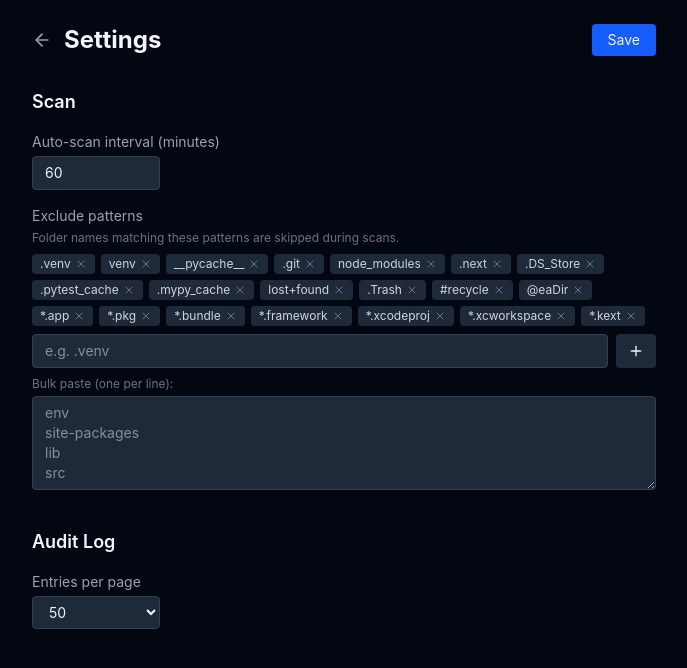
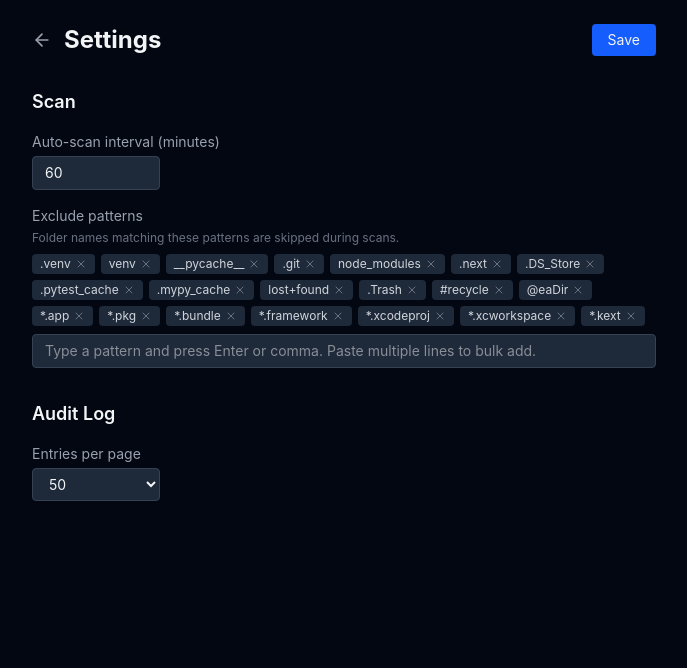
Before and after one commit to Piero24/claude-swiss-army-knife, a Next.js app in the folder mcp-webui/: page /settings in a window 1280 px wide. Shown: the top 668 px of the page, without its empty margins (296-983 px from the left). Built offline with nearby package versions, Linux system fonts and the light colour scheme.

Commit message:
fix: merge single and bulk exclude pattern inputs into one tag input (#117) (#136)

```diff
--- a/mcp-webui/src/app/settings/page.tsx
+++ b/mcp-webui/src/app/settings/page.tsx
@@ -7,7 +7,7 @@ import type { ServerConfig } from "@/lib/types";
 import { getServers } from "@/lib/servers";
 import type { ServerMeta } from "@/lib/servers";
 import { toast } from "sonner";
-import { Plus, X } from "lucide-react";
+import { X } from "lucide-react";
 import PageHeader from "@/components/PageHeader";
 import Toggle from "@/components/Toggle";
 
@@ -24,7 +24,7 @@ export default function SettingsPage() {
   const [serverConfigs, setServerConfigs] = useState<Record<string, ServerConfig>>({});
   const [loading, setLoading] = useState(true);
   const [saving, setSaving] = useState(false);
-  const [newExclude, setNewExclude] = useState("");
+  const [excludeInput, setExcludeInput] = useState("");
 
   useEffect(() => {
     Promise.all([
@@ -80,14 +80,18 @@ export default function SettingsPage() {
     return { paths: true, commands: true, tools: true, audit: true, ...(ui?.sections || {}) };
   }
 
-  function addExclude() {
-    if (!settings || !newExclude.trim()) return;
-    if (settings.scan.excludePatterns.includes(newExclude.trim())) return;
+  function addExcludeTag() {
+    if (!settings) return;
+    const value = excludeInput.trim().replace(/,$/, "");
+    if (!value || settings.scan.excludePatterns.includes(value)) {
+      setExcludeInput("");
+      return;
+    }
     setSettings({
       ...settings,
-      scan: { ...settings.scan, excludePatterns: [...settings.scan.excludePatterns, newExclude.trim()] },
+      scan: { ...settings.scan, excludePatterns: [...settings.scan.excludePatterns, value] },
     });
-    setNewExclude("");
+    setExcludeInput("");
   }
 
   function removeExclude(pattern: string) {
@@ -148,33 +152,33 @@ export default function SettingsPage() {
                 <span className="text-xs text-gray-500">No patterns</span>
               )}
             </div>
-            <div className="flex gap-2 mb-2">
-              <input
-                type="text"
-                placeholder="e.g. .venv"
-                value={newExclude}
-                onChange={(e) => setNewExclude(e.target.value)}
-                onKeyDown={(e) => e.key === "Enter" && addExclude()}
-                className="flex-1 rounded border border-gray-700 bg-gray-800 px-3 py-1.5 text-sm focus:outline-none focus:ring-2 focus:ring-blue-500"
-              />
-              <button onClick={addExclude} className="px-3 py-1.5 text-sm rounded bg-gray-800 hover:bg-gray-700"><Plus size={16} /></button>
-            </div>
-            <div>
-              <p className="text-xs text-gray-500 mb-1">Bulk paste (one per line):</p>
-              <textarea
-                rows={4}
-                placeholder={"env\nsite-packages\nlib\nsrc"}
-                onChange={(e) => {
-                  const lines = e.target.value.split("\n").map((l) => l.trim()).filter(Boolean);
+            <input
+              type="text"
+              placeholder="Type a pattern and press Enter or comma. Paste multiple lines to bulk add."
+              value={excludeInput}
+              onChange={(e) => setExcludeInput(e.target.value)}
+              onKeyDown={(e) => {
+                if (e.key === "Enter") {
+                  e.preventDefault();
+                  addExcludeTag();
+                } else if (e.key === ",") {
+                  e.preventDefault();
+                  addExcludeTag();
+                }
+              }}
+              onPaste={(e) => {
+                const pasted = e.clipboardData.getData("text");
+                if (pasted.includes("\n")) {
+                  e.preventDefault();
+                  const lines = pasted.split("\n").map((l) => l.trim()).filter(Boolean);
                   if (lines.length > 0) {
                     const merged = [...new Set([...settings.scan.excludePatterns, ...lines])];
                     setSettings({ ...settings, scan: { ...settings.scan, excludePatterns: merged } });
-                    e.target.value = "";
                   }
-                }}
-                className="w-full rounded border border-gray-700 bg-gray-800 px-3 py-1.5 text-sm focus:outline-none focus:ring-2 focus:ring-blue-500 resize-y"
-              />
-            </div>
+                }
+              }}
+              className="w-full rounded border border-gray-700 bg-gray-800 px-3 py-1.5 text-sm focus:outline-none focus:ring-2 focus:ring-blue-500"
+            />
           </div>
         </div>
       </section>
```
